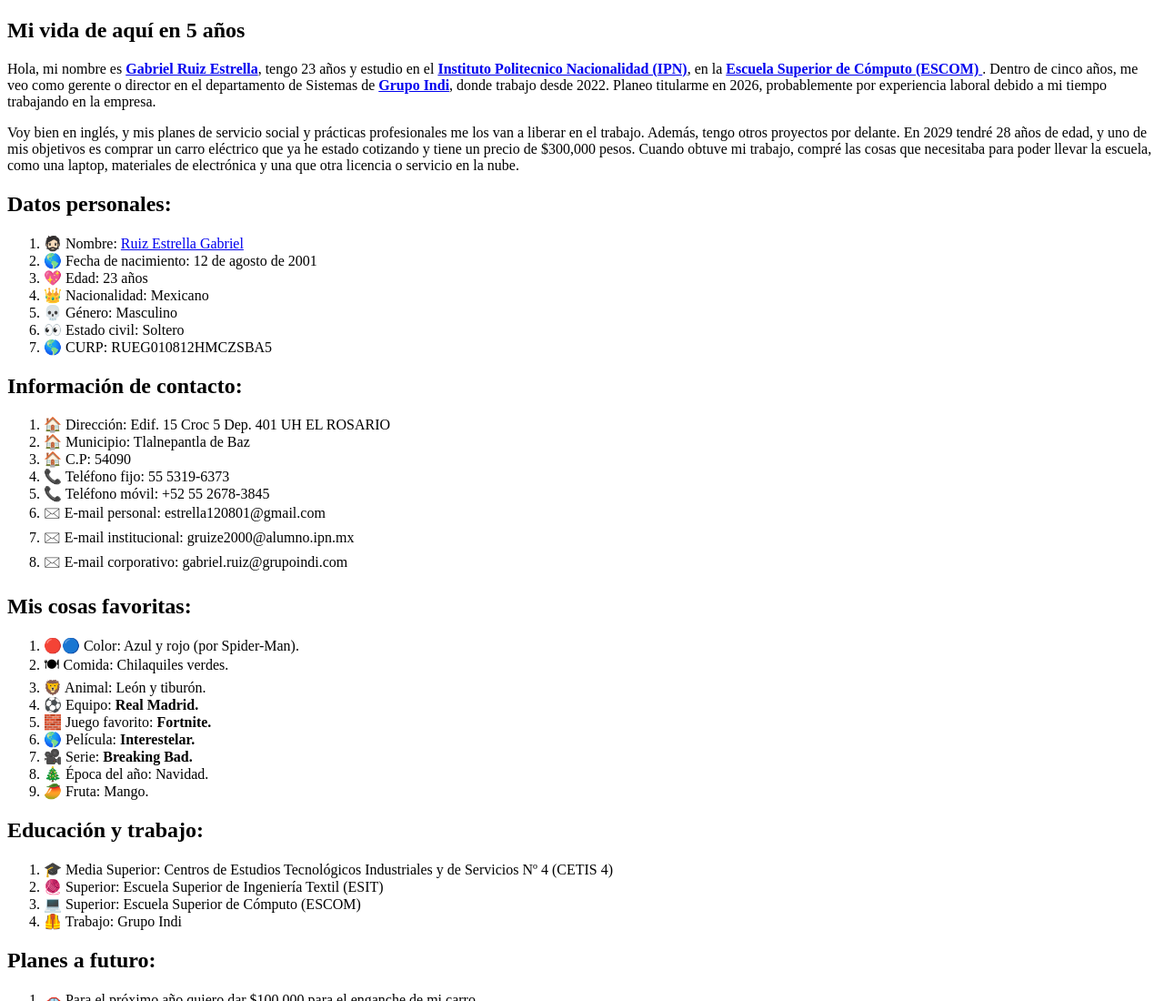
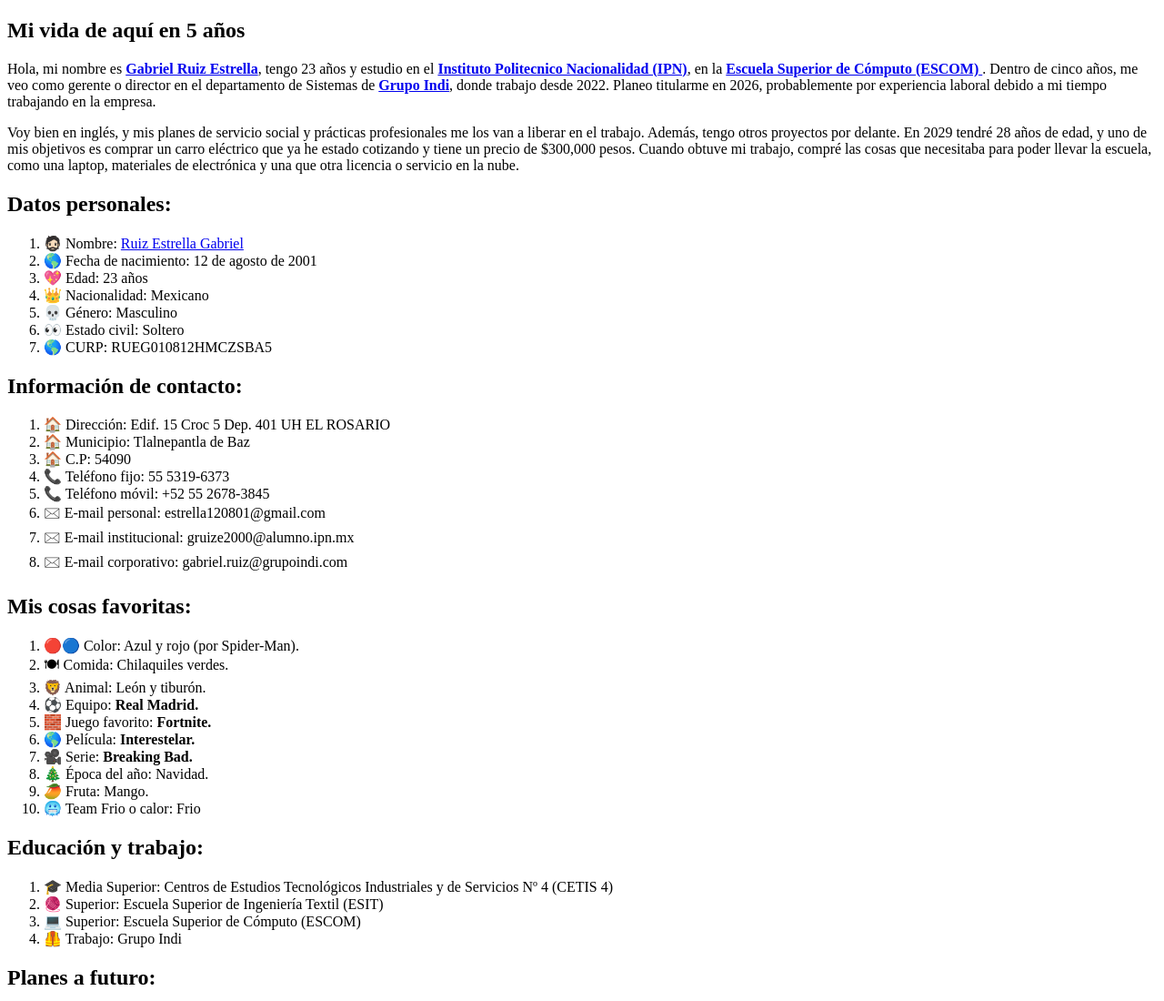
Before and after one commit to gabs-07/Desarrollo-Web, a plain HTML site: page Practica 1/HTML/index.html in a window 1280 px wide. Shown: the top 1100 px of the page at 91% size. Drawn offline with Linux system fonts and the light colour scheme.

Commit message:
correcciones de la practica 1

```diff
--- a/Practica 1/HTML/index.html
+++ b/Practica 1/HTML/index.html
@@ -68,6 +68,7 @@
                     <li>&#127909; Serie: <b>Breaking Bad.</b></li>
                     <li>&#127876; Época del año: Navidad.</li>
                     <li>&#129389; Fruta: Mango.</li>
+                    <li>&#129398; Team Frio o calor: Frio</li>
                 </ol>
             </section>
 
```
